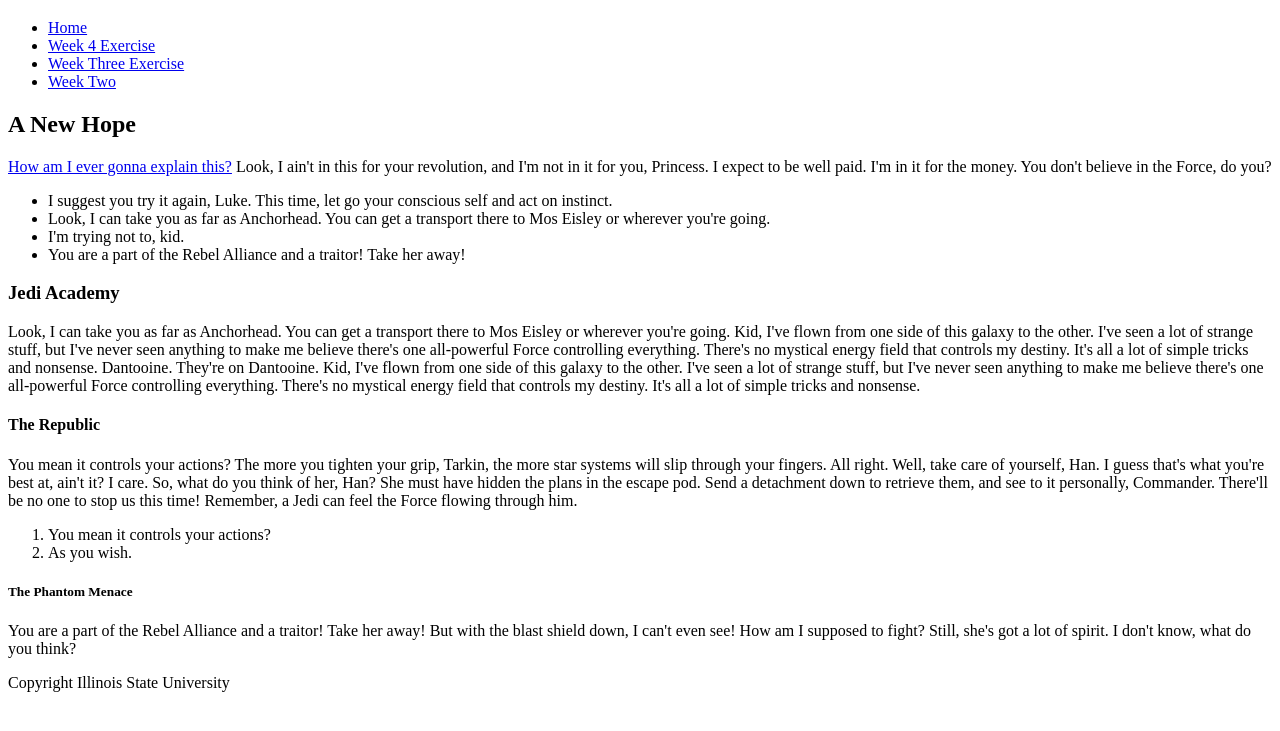
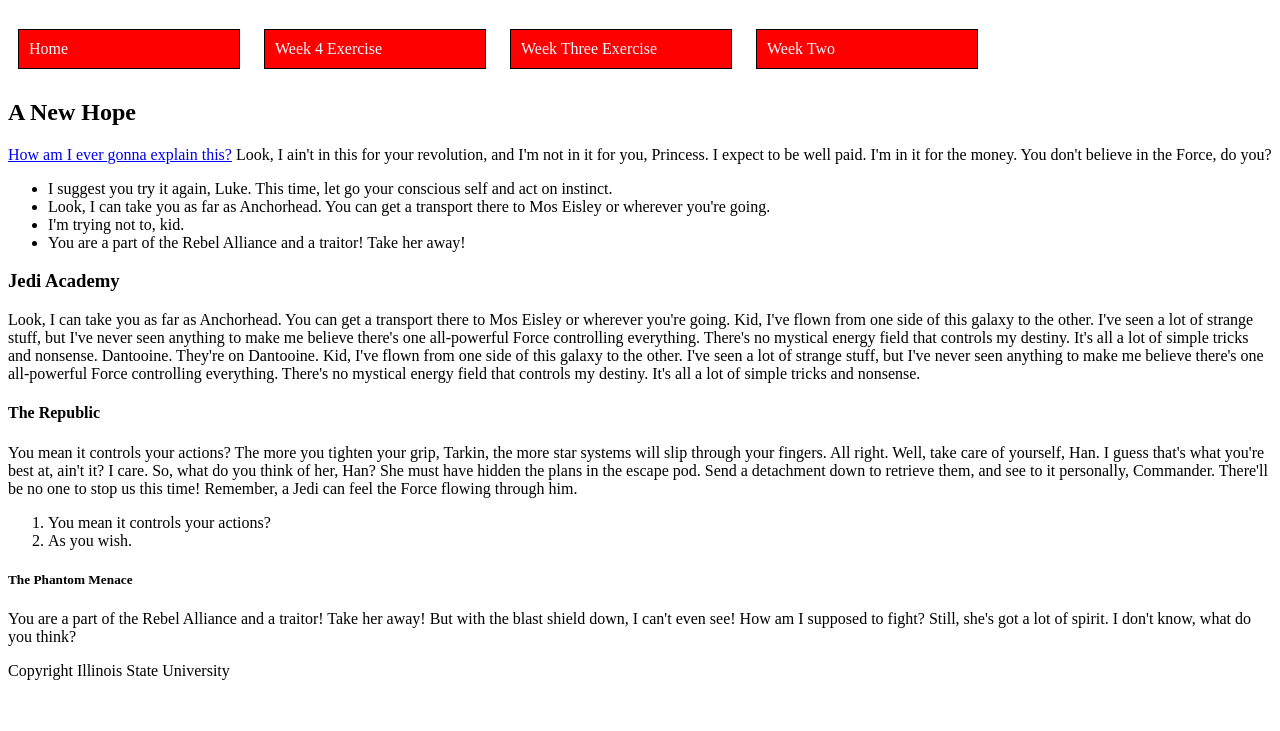
Before and after one commit to Kpom23/CTK301, a plain HTML site: page exercise5.html in a window 1280 px wide. Shown: the part 61-792 px from the top of the page. Drawn offline with Linux system fonts and the light colour scheme.

Commit message:
Add files via upload

```diff
--- a/exercise5.css
+++ b/exercise5.css
@@ -0,0 +1,29 @@
+nav ul{
+
+    list-style-type:none;
+    padding:0;
+    margin: 0;
+
+}
+
+nav li{
+
+    border: 1px solid #000000;
+    width: 220px;
+    padding: 0px;
+    margin: 10px;
+    background-color: red;
+    color: white;
+    display: inline-block;
+}
+nav li a{
+    color: aliceblue;
+    text-decoration: none;
+    display: block;
+    padding:10px;
+}
+
+nav li a:hover {
+
+    background-color: darkred;
+}
--- a/exercise5.html
+++ b/exercise5.html
@@ -8,13 +8,18 @@
 
 <body>
 	<h1>Styling Lists</h1>
+
+  <nav>
     <ul>
-      <li><a href="#">Home</a></li>
+      <li><a href="#hope">Home</a></li>
       <li><a href="#">Week 4 Exercise</a></li>
       <li><a href="#">Week Three Exercise</a></li>
       <li><a href="#">Week Two</a></li>
     </ul>
-<h2>A New Hope</h2>
+  </nav>
+
+  <main>
+<h2 id="hope">A New Hope</h2>
 <p><a href="https://starwars.com" target="_blank">How am I ever gonna explain this?</a> Look, I ain't in this for your revolution, and I'm not in it for you, Princess. I expect to be well paid. I'm in it for the money. You don't believe in the Force, do you?</p>
 <ul>
 <li>I suggest you try it again, Luke. This time, let go your conscious self and act on instinct.</li>
@@ -33,5 +38,8 @@
 <h5>The Phantom Menace</h5>
 <p>You are a part of the Rebel Alliance and a traitor! Take her away! But with the blast shield down, I can't even see! How am I supposed to fight? Still, she's got a lot of spirit. I don't know, what do you think?</p>
     <p>Copyright Illinois State University</p>
+
+</main>
+
 </body>
 </html>
```
